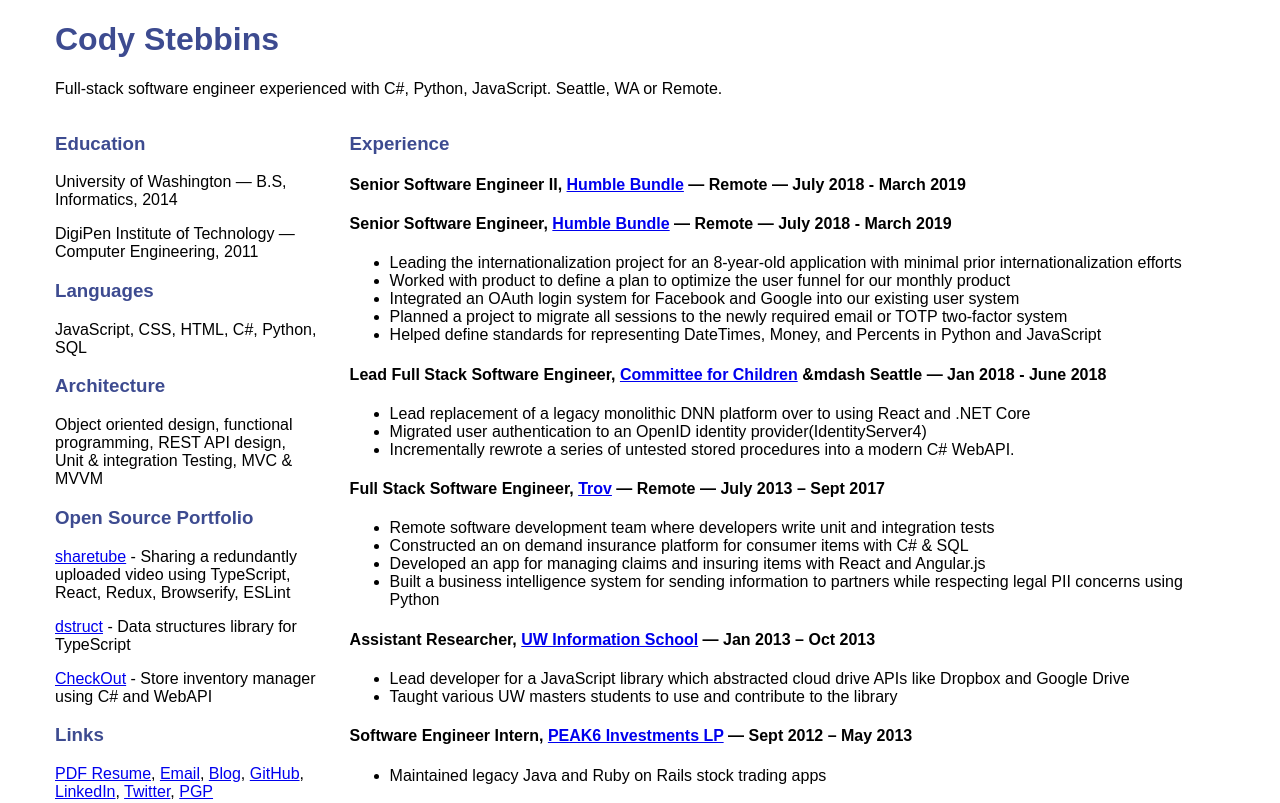
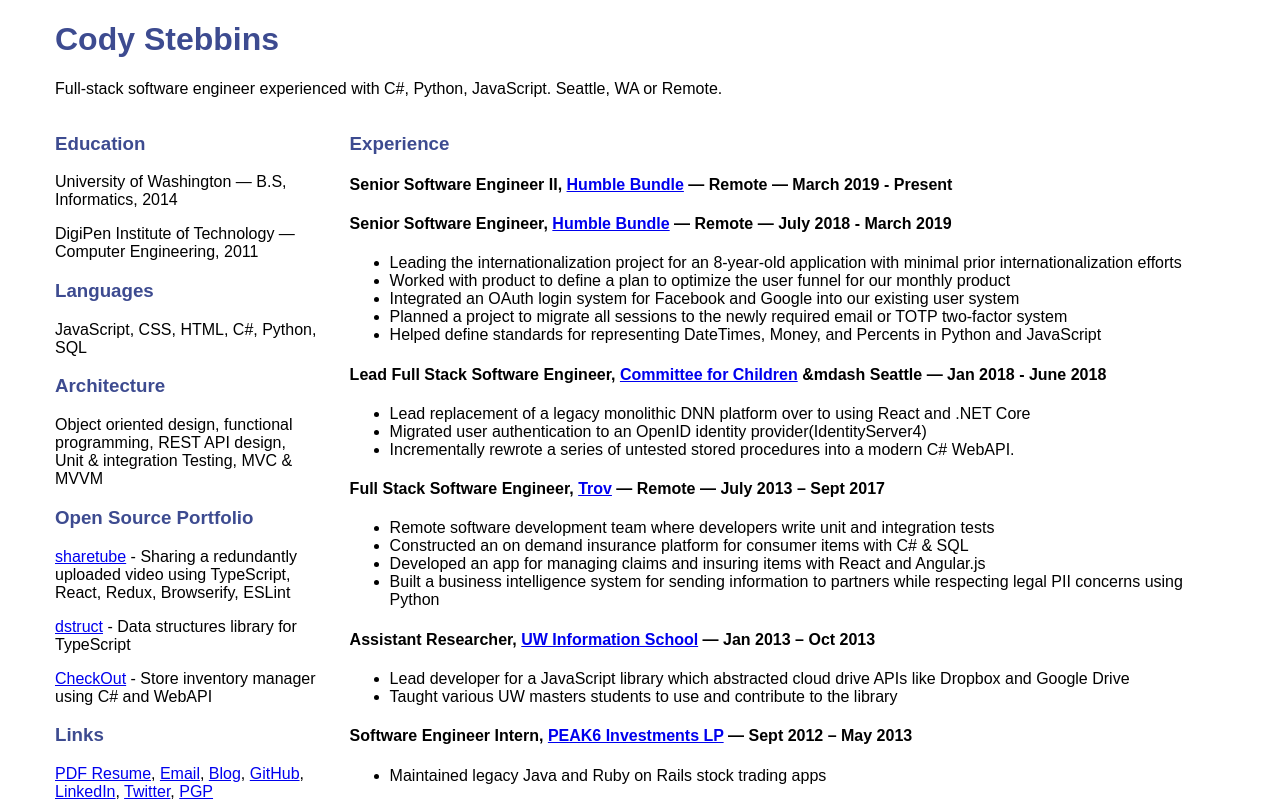
Before and after one commit to emmajsadams/personal-website, a plain HTML site: page index.html in a window 1280 px wide. Shown: the top 803 px of the page. Drawn offline with nearby package versions, Linux system fonts and the light colour scheme.

Commit message:
Update index.html

```diff
--- a/index.html
+++ b/index.html
@@ -58,7 +58,7 @@
         Senior Software Engineer II,
         <a href="//www.humblebundle.com">Humble Bundle</a> &mdash;
         Remote &mdash;
-        July 2018 - March 2019
+        March 2019 - Present
     </h4>
     <h4 class="section-subheader">
         Senior Software Engineer,
```
